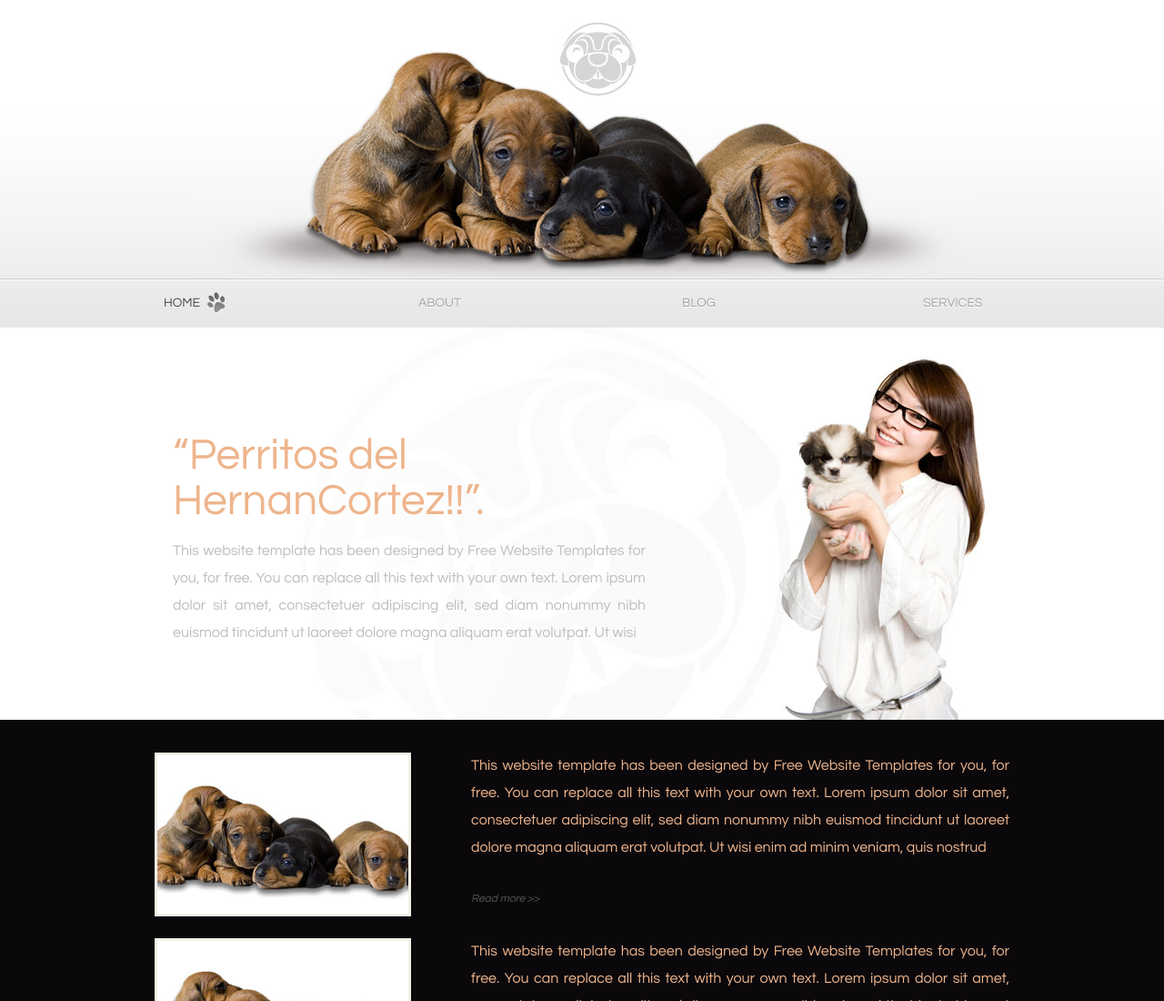
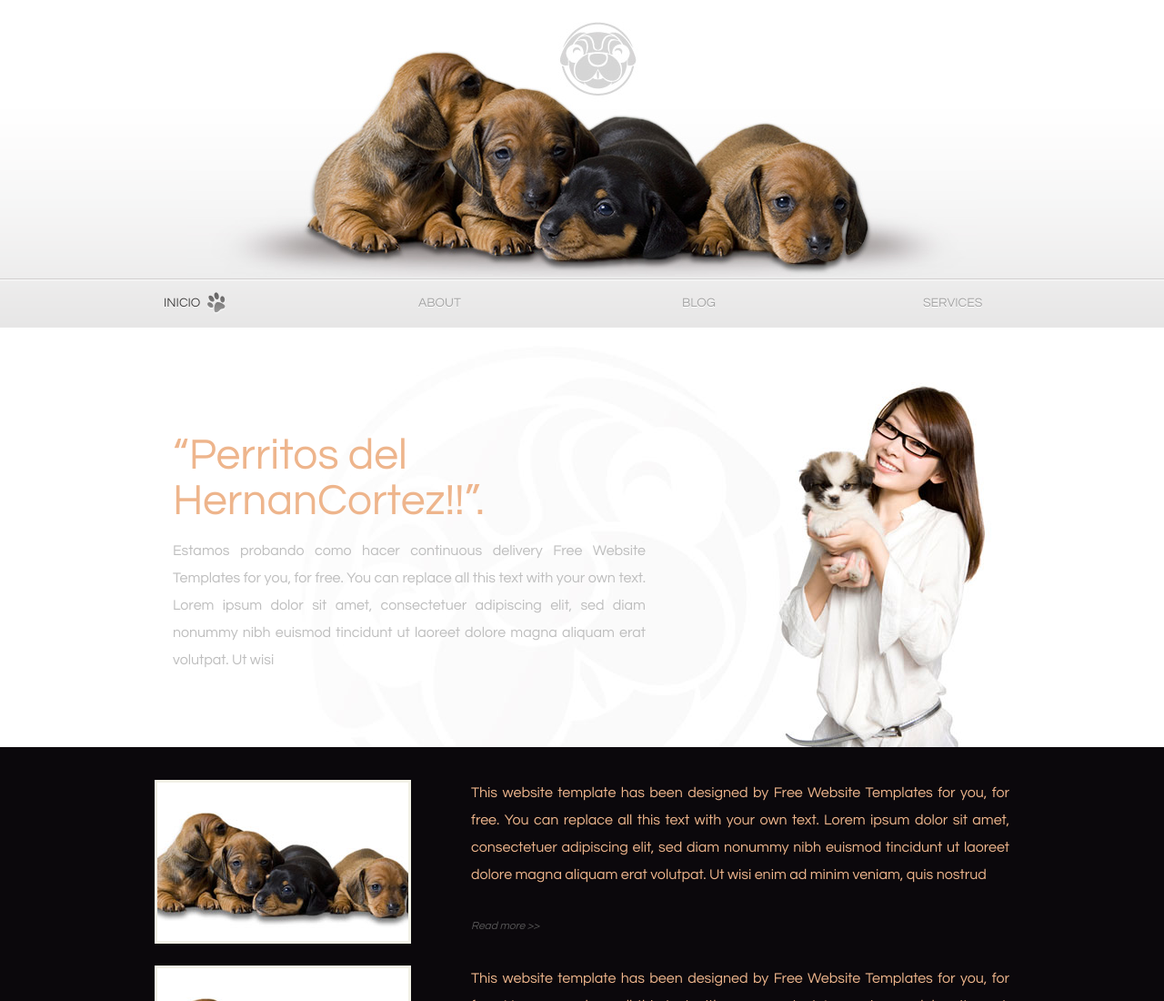
Before and after one commit to Hernanpzt/IBM-cloudFoundry, a plain HTML site: page index.html in a window 1280 px wide. Shown: the top 1100 px of the page at 91% size. Drawn offline with Linux system fonts and the light colour scheme.

Commit message:
Descripcion updated

```diff
--- a/index.html
+++ b/index.html
@@ -12,7 +12,7 @@
 			<a href="index.html" class="logo">PugSureWoi</a>
 			<ul>
 				<li class="current">
-					<a class="home" href="index.html">Home</a>
+					<a class="home" href="index.html">Inicio</a>
 				</li>
 				<li>
 					<a class="about" href="about.html">About</a>
@@ -33,7 +33,7 @@
 					<div>
 						<h1>&#8220;Perritos del HernanCortez!!&#8221;.</h1>
 						<p>
-							This website template has been designed by Free Website Templates for you, for free. You can replace all this text with your own text. Lorem ipsum dolor sit amet, consectetuer adipiscing elit, sed diam nonummy nibh euismod tincidunt ut laoreet dolore magna aliquam erat volutpat. Ut wisi
+							Estamos probando como hacer continuous delivery Free Website Templates for you, for free. You can replace all this text with your own text. Lorem ipsum dolor sit amet, consectetuer adipiscing elit, sed diam nonummy nibh euismod tincidunt ut laoreet dolore magna aliquam erat volutpat. Ut wisi
 						</p>
 					</div>
 				</div>
```
